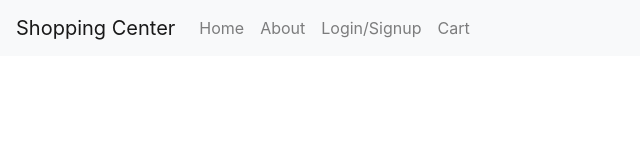
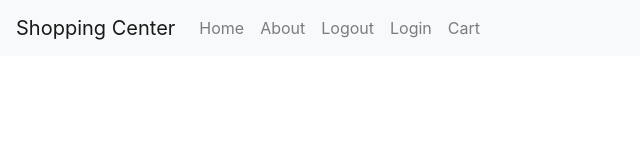
Before and after one commit to RTEYL/shopping-frontend, a React (Create React App) app: page / in a window 1280 px wide. Shown: the top 160 px of the page, without its empty margins (0-640 px from the left). Built offline with nearby package versions, Linux system fonts and the light colour scheme; no server answers.

Commit message:
update navbar

```diff
--- a/src/components/NavBar.js
+++ b/src/components/NavBar.js
@@ -1,8 +1,6 @@
 import React, { Component } from 'react'
 import {Navbar, Nav} from 'react-bootstrap'
 import { Link } from 'react-router-dom'
-import Logout from './Logout'
-import Login from './Login'
 
 export default class NavBar extends Component {
   render() {
@@ -14,8 +12,8 @@ export default class NavBar extends Component {
           <Nav className="mr-auto">
             <Nav.Link eventKey='1' as={Link} to="/">Home</Nav.Link>
             <Nav.Link eventKey='2' as={Link} to="/about">About</Nav.Link>
-            <Logout />
-            <Login />
+            <Nav.Link eventKey='3' as={Link} to="/logout">Logout</Nav.Link>
+            <Nav.Link eventKey='4' as={Link} to="/login">Login</Nav.Link>
             <Nav.Link eventKey='5' as={Link} to="/cart">Cart</Nav.Link>
           </Nav>
         </Navbar.Collapse>
```
